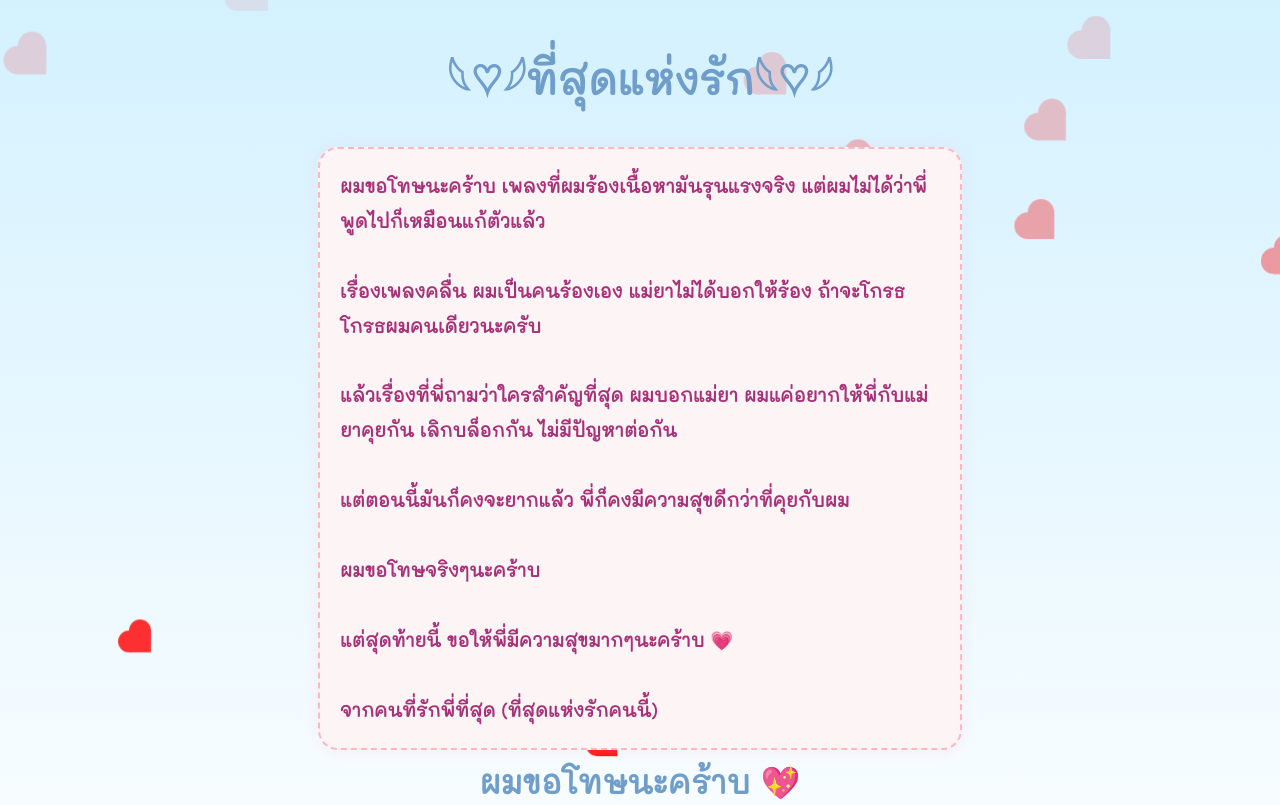
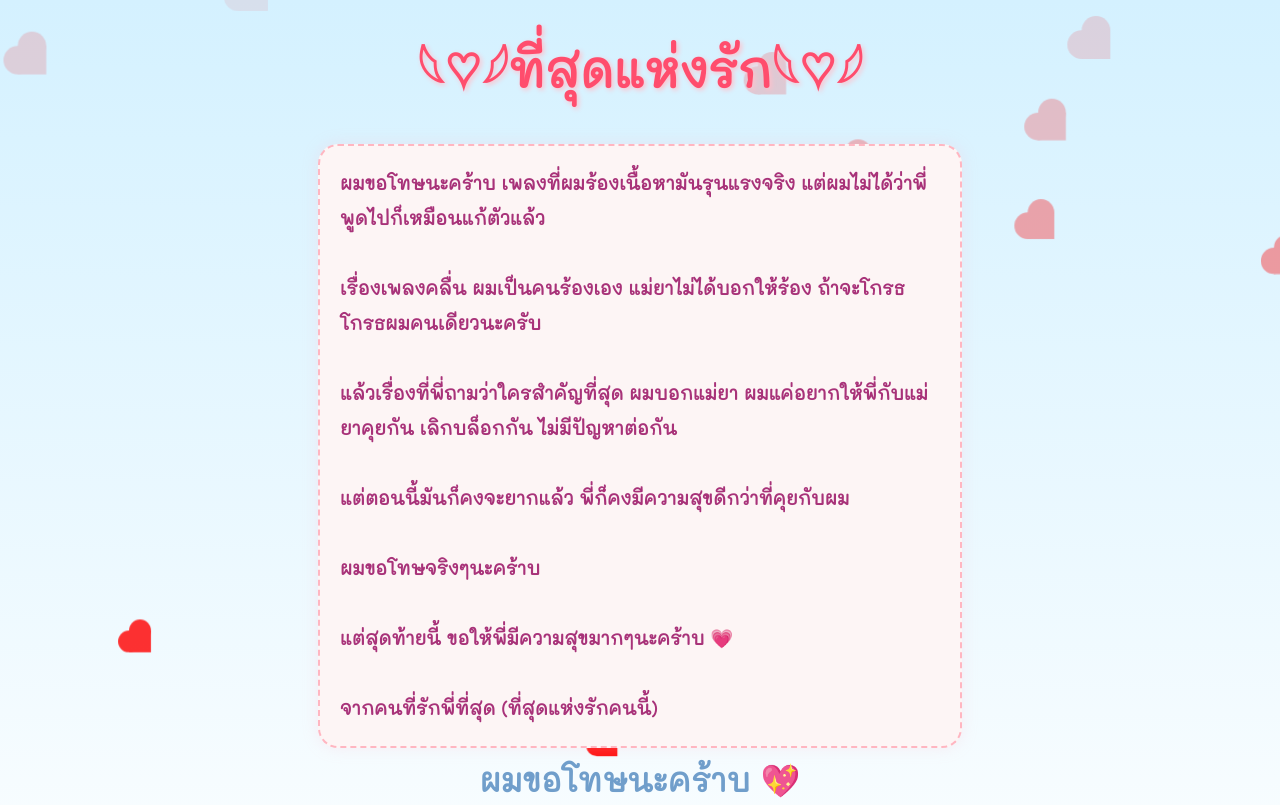
Before and after one commit to James220346/-, a plain HTML site: page index.html in a window 1280 px wide. Shown: the top 805 px of the page. Drawn offline with Linux system fonts and the light colour scheme; some packages are replaced by stand-ins of ours; a script that the page names is missing.

Commit message:
index.html

```diff
--- a/index.html
+++ b/index.html
@@ -18,10 +18,17 @@
     }
 
     h1 {
-      font-size: 2.6em;
-      margin-top: 1.2em;
-      animation: floatName 2s ease-in-out infinite, colorCycle 6s linear infinite;
-    }
+  font-size: 10vw;
+  font-weight: bold;
+  text-shadow: 2px 2px 5px #ffc0cb;
+  animation: floatName 1.5s ease-in-out infinite, colorCycle 5s linear infinite;
+}
+
+@media (min-width: 800px) {
+  h1 {
+    font-size: 3em; /* กลับมาใหญ่เมื่ออยู่บนหน้าจอคอม */
+  }
+}
 
     .apology-box {
       background: #fdf5f5;
```
